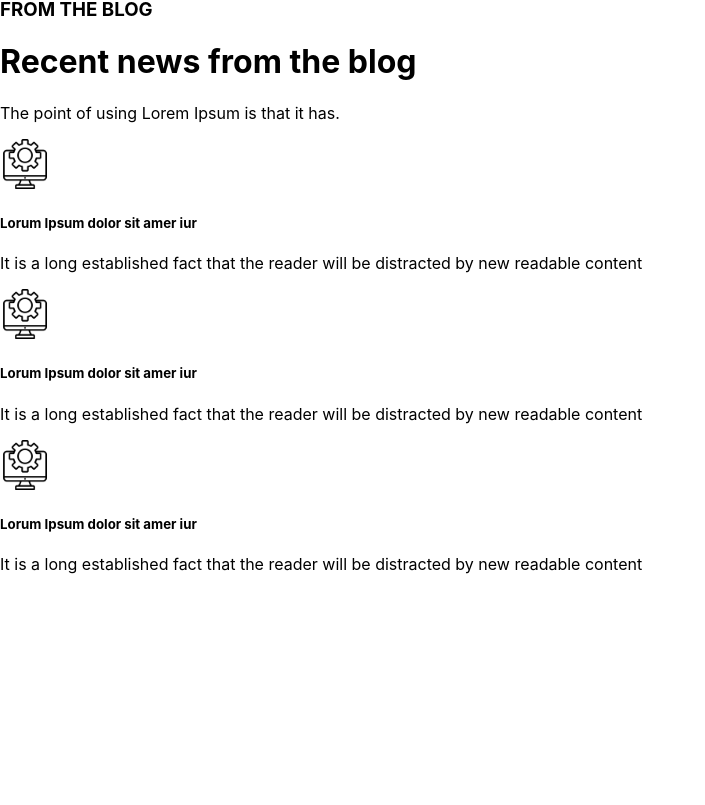
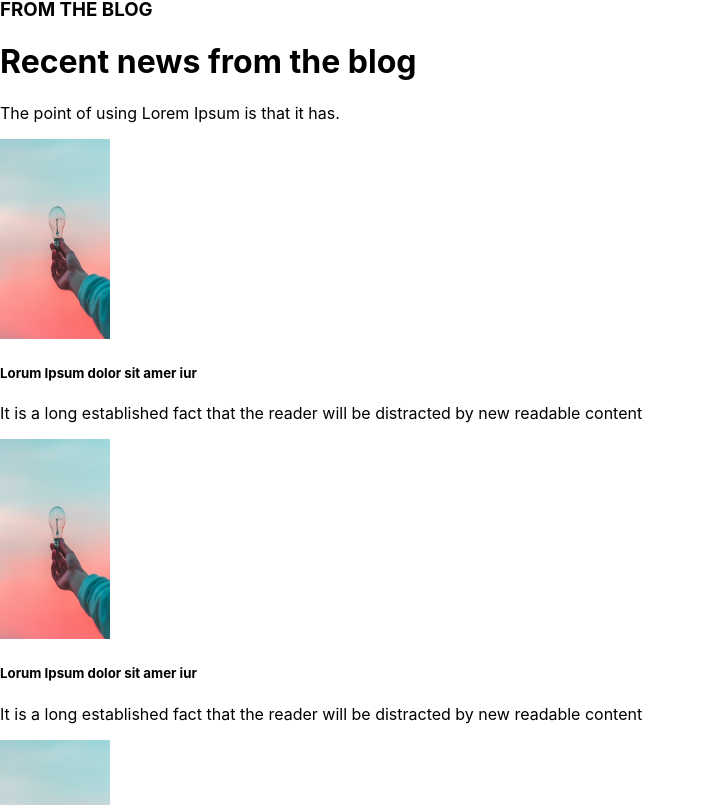
Before and after one commit to AshirMohab/tailwindReact, a React (Vite) app in the folder reactCss/: page / in a window 1280 px wide. Shown: the part 2591-3396 px from the top of the page, without its empty margins (0-705 px from the left). Before the commit the page ends 3181 px from the top, so only its background shows below. Built offline with nearby package versions, Linux system fonts and the light colour scheme; the HTML template or start-up script is replaced by a standard one.

Commit message:
feat: :art: blog and handling cards have been adjusted

```diff
--- a/reactCss/src/App.tsx
+++ b/reactCss/src/App.tsx
@@ -2,6 +2,7 @@ import { ServiceCard } from "./ServiceCard";
 import { Header } from "./Header";
 import { HelpCard } from "./HelpCard";
 import { HandlingCard } from "./Handling";
+import { BlogCard } from "./Blog";
 function App() {
   return (
     <div
@@ -92,7 +93,7 @@ function App() {
           <h3 className="font-medium text-sm text-center pt-2 text-blue-300">
             FROM THE BLOG
           </h3>
-          <h1 className="flex mt-36 font-bold text-[40px] text-header text-center justify-center border-y-2">
+          <h1 className="flex mt-1 font-bold text-[40px] text-header text-center justify-center border-y-2">
             Recent news from the blog
           </h1>
           <p className="font-medium text-sm text-center pt-2">
@@ -100,8 +101,8 @@ function App() {
           </p>
         </div>
         <div className="p-10">
-          <ServiceCard
-            serviceHeadings={[
+          <BlogCard
+            blogHeadings={[
               "Lorum Ipsum dolor sit amer iur",
               "Lorum Ipsum dolor sit amer iur",
               "Lorum Ipsum dolor sit amer iur",
--- a/reactCss/src/Blog.tsx
+++ b/reactCss/src/Blog.tsx
@@ -10,13 +10,13 @@ const Blog = (blogHeading: BlogHeadProp) => {
   const { heading, description } = blogHeading;
   return (
     <div className="flex flex-col shadow rounded-2xl p-8 mb-4 bg-white">
-      <div className="justify-center">
+      <div className="overflow-hidden object-cover h-48">
         <img
-          src="./images/setting.png"
+          src="./images/idea.jpg"
           alt=""
-          width="50px"
-          height="50px"
-          className="bg-indigo-300 rounded-full p-2"
+          width="110px"
+          height="200px"
+          className="rounded-t-2xl p-2"
         />
       </div>
       <h5 className="text-sm font-bold m-2">{heading}</h5>
@@ -28,11 +28,11 @@ const Blog = (blogHeading: BlogHeadProp) => {
 export function BlogCard(headings: BlogCardProp) {
   const { blogHeadings } = headings;
   return (
-    <div className="md:grid md:grid-cols-3 gap-16 md:grid-rows-2 m-4 justify-center">
-      {blogHeadings.map((blogHeading) => (
+    <div className="md:grid md:grid-cols-3 gap-16 md:grid-rows-1 m-4 justify-center">
+      {blogHeadings.map((blogHeading, index) => (
         <Blog
           heading={blogHeading}
-          key={blogHeading}
+          key={blogHeading + index}
           description="It is a long established fact that the reader will be distracted by new
           readable content"
         />
--- a/reactCss/src/Handling.tsx
+++ b/reactCss/src/Handling.tsx
@@ -5,16 +5,16 @@ export function HandlingCard() {
         Get Handling Now
       </h2>
       <div className="p-11 mt-2">
-        <p className="font-medium text-sm leading-normal">
+        <p className="font-medium text-sm leading-normal pb-5">
           "It is a long established fact that the reader will be distracted by
           new readable content of a page when looking at its layout. The point
           of having Lorem Ipsum is that it has more-or-less normal distribution.
           "
         </p>
+        <button className="p-5 bg-blue-500 py-2 sm:py-3 px-6 rounded-lg shadow-lg shadow-glow text-white">
+          Let's Contact
+        </button>
       </div>
-      <button className="bg-blue-500 py-2 sm:py-3 px-6 rounded-lg shadow-lg shadow-glow text-white">
-        Let's Contact
-      </button>
     </div>
   );
 }
```
